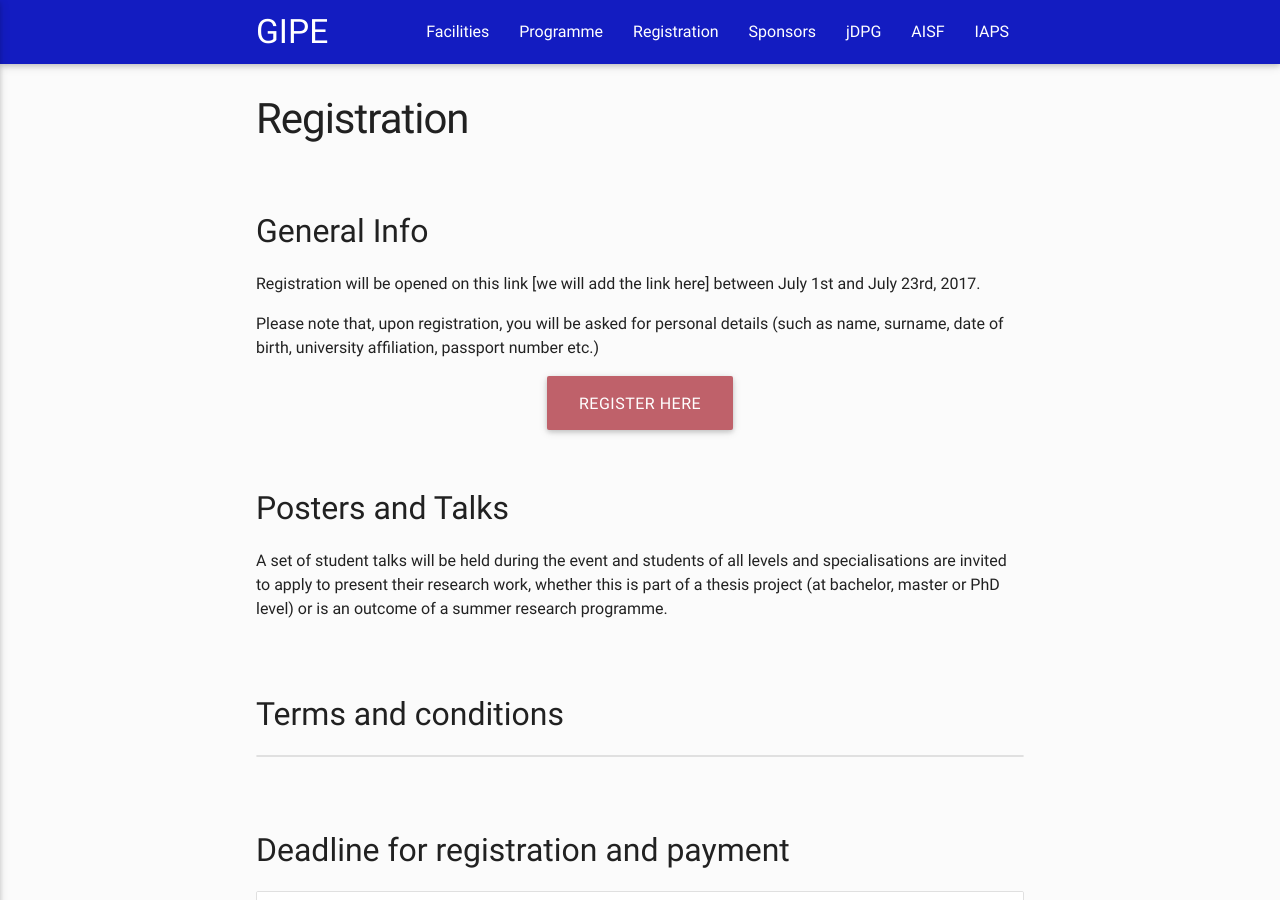
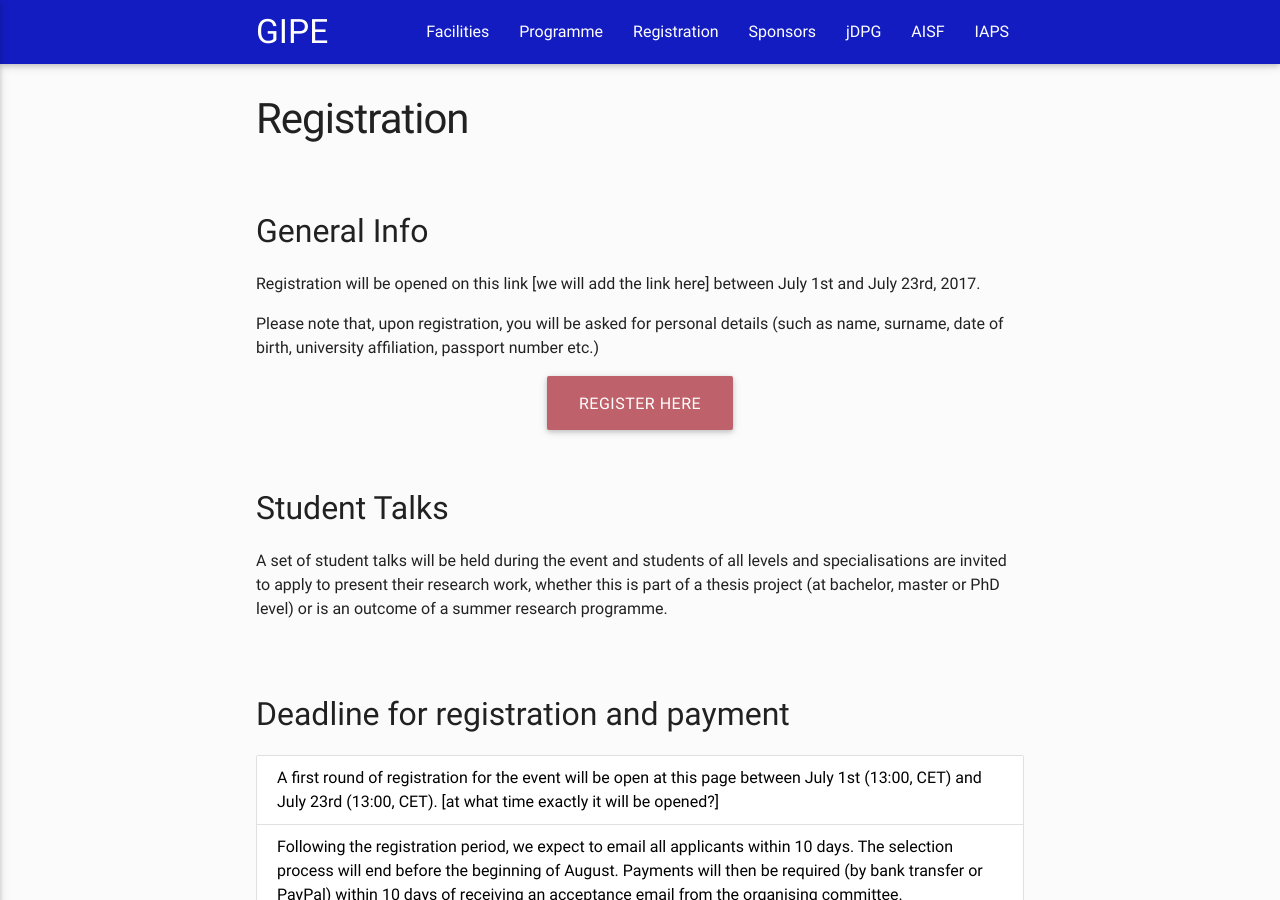
Before and after one commit to eligara/gipe, a Jekyll site: the page built from registration.html, in a window 1280 px wide and 900 px high. Built offline with Jekyll 4.4.1, drawn with Linux system fonts in a browser that asks for light colours; nearby versions of some CDN libraries.

Commit message:
eliminazione terms and conditions

```diff
--- a/registration.html
+++ b/registration.html
@@ -13,47 +13,12 @@ title: Registration
 
 {% if site.data.registration.posters? %}
   <div class="section">
-    <h2>Posters and Talks</h2>
+    <h2>Student Talks</h2>
     <p>
       {{ site.data.registration.posters }}
     </p>
   </div>
 {% endif %}
-
-<div class="section">
-  <h2>Terms and conditions</h2>
-  <p>{{ site.data.registration.terms.info }}<p>
-  <div class="collection">
-  {% for item in site.data.registration.terms.specs %}
-    <a
-      {% if item.url contains "http://" %}
-         href="{{ item.url }}"
-      {% else %}
-         href="{{ site.url }}/{{ item.url }}"
-      {% endif %}
-      class="collection-item black-text">
-      {{ item.text }}
-      {% if item.url != "#!" %}
-        <span class="badge custom1 white-text">{{ item.button }}</span>
-      {% endif %}
-    </a>
-    {% for item2 in item.subpoints %}
-      <a
-        {% if item2.url contains "http://" %}
-           href="{{ item2.url }}"
-        {% else %}
-           href="{{ site.url }}/{{ item2.url }}"
-        {% endif %}
-        class="collection-item black-text custom1 lighten-5">
-        {{ item2.text }}
-        {% if item.url != "#!" %}
-          <span class="badge custom1 white-text">{{ item2.button }}</span>
-        {% endif %}
-      </a>
-    {% endfor %}
-  {% endfor %}
-  </div>
-</div>
 
 <div class="section">
   <h2>Deadline for registration and payment</h2>
```
